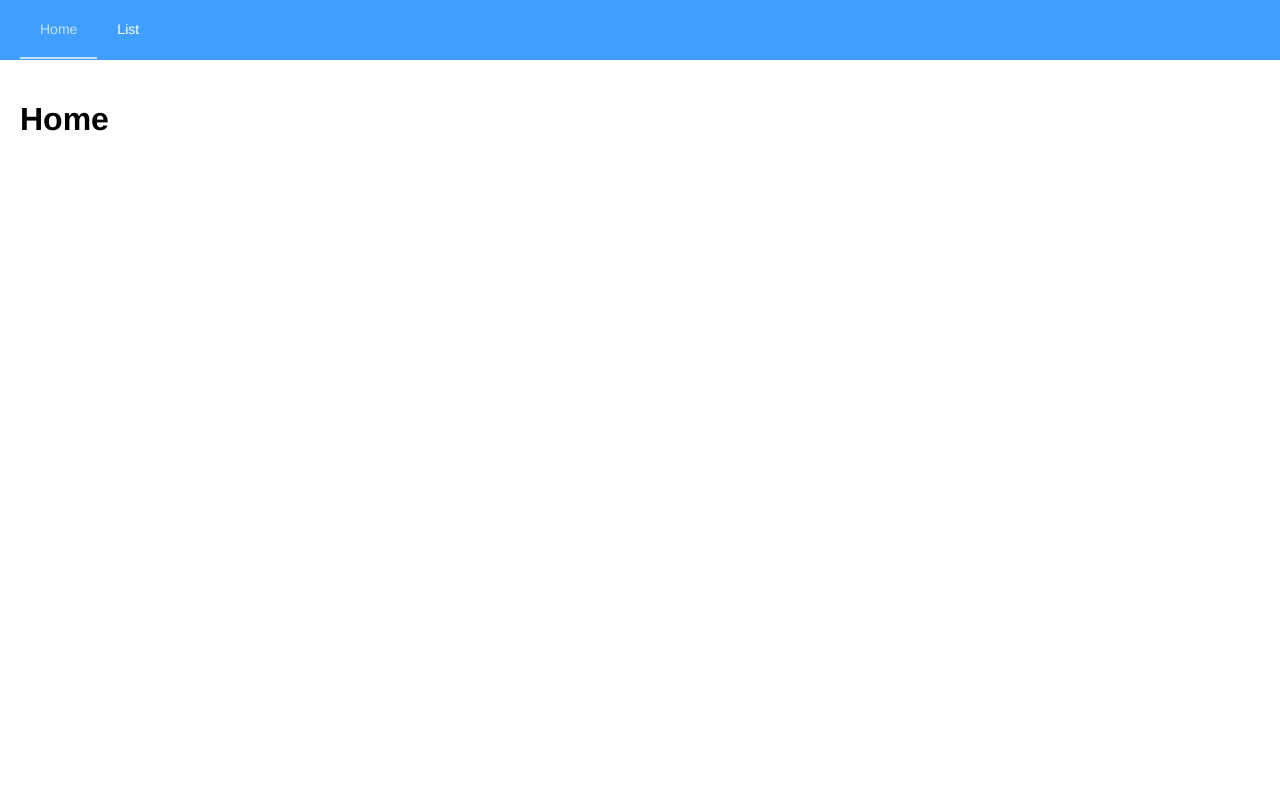
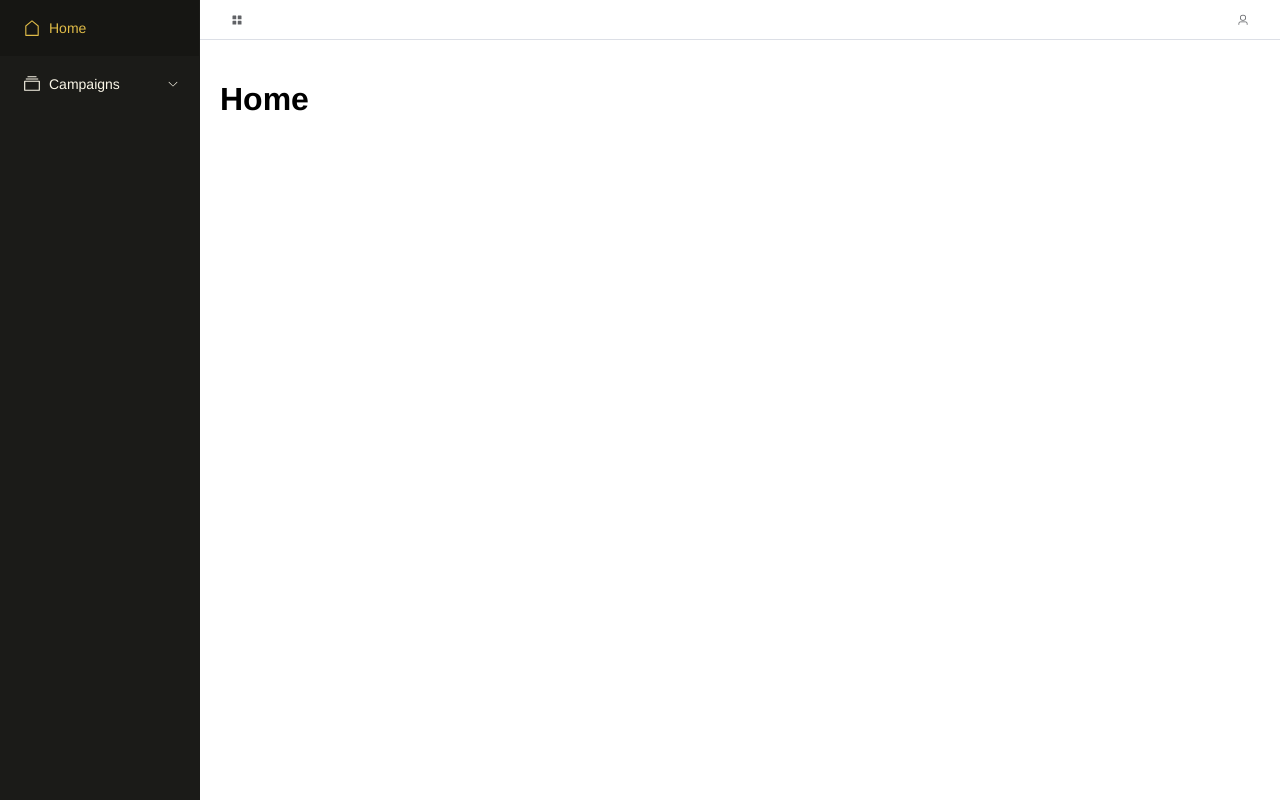
Before and after one commit to 44px/vue-element-plus-test, a Vue app: page / in a window 1280 px wide. Built offline with nearby package versions, Linux system fonts and the light colour scheme.

Commit message:
Add layout with sidebar and menu

```diff
--- a/package.json
+++ b/package.json
@@ -11,6 +11,8 @@
     "lint": "eslint . --ext .vue,.js,.jsx,.cjs,.mjs,.ts,.tsx,.cts,.mts --fix --ignore-path .gitignore"
   },
   "dependencies": {
+    "@element-plus/icons-vue": "^2.0.10",
+    "@vueuse/core": "^9.4.0",
     "element-plus": "^2.2.18",
     "normalize.css": "^8.0.1",
     "vue": "^3.2.38",
--- a/src/App.vue
+++ /dev/null
@@ -1,37 +0,0 @@
-<script setup lang="ts">
-import { RouterView } from "vue-router";
-import { routes } from "@/pages/router";
-</script>
-
-<template>
-  <el-container>
-    <el-header class="header">
-      <el-menu
-        class="menu"
-        mode="horizontal"
-        router
-        :default-active="$route.path"
-      >
-        <el-menu-item :index="routes.home()">Home</el-menu-item>
-        <el-menu-item :index="routes.campaigns()">List</el-menu-item>
-      </el-menu>
-    </el-header>
-
-    <el-main>
-      <RouterView />
-    </el-main>
-  </el-container>
-</template>
-
-<style scoped>
-.header {
-  background: var(--el-color-primary);
-}
-
-.menu {
-  --el-menu-text-color: var(--el-color-white);
-  --el-menu-active-color: var(--el-color-primary-light-7);
-  --el-menu-bg-color: transparent;
-  --el-menu-border-color: transparent;
-}
-</style>
--- /dev/null
+++ b/src/app/App.vue
@@ -0,0 +1,10 @@
+<script setup lang="ts">
+import { RouterView } from "vue-router";
+import PrivateLayout from "@/app/layouts/PrivateLayout.vue";
+</script>
+
+<template>
+  <PrivateLayout>
+    <RouterView />
+  </PrivateLayout>
+</template>
--- /dev/null
+++ b/src/app/layouts/NavigationMenu.vue
@@ -0,0 +1,56 @@
+<script setup lang="ts">
+import { defineProps } from "vue";
+import { menu, isMenuGroup, MenuItem } from "@/app/menu";
+
+type Props = {
+  collapse?: boolean;
+};
+
+defineProps<Props>();
+
+const getSlotName = (menuItem: MenuItem) => {
+  return isMenuGroup(menuItem) ? "title" : "default";
+};
+</script>
+
+<template>
+  <el-menu
+    class="menu"
+    mode="vertical"
+    router
+    :default-active="$route.path"
+    :collapse="collapse"
+    :collapse-transition="false"
+    text-color="#fbf7e8"
+    active-text-color="#e0bc48"
+    background-color="#1b1b18"
+  >
+    <component
+      v-for="item in menu"
+      :key="item.title"
+      :is="isMenuGroup(item) ? 'el-sub-menu' : 'el-menu-item'"
+      :index="isMenuGroup(item) ? item.title : item.link"
+    >
+      <template #[getSlotName(item)]>
+        <el-icon><component :is="item.icon" /></el-icon>
+        <span>{{ item.title }}</span>
+      </template>
+
+      <template #default v-if="isMenuGroup(item)">
+        <el-menu-item
+          v-for="subItem in item.items"
+          :key="subItem.title"
+          :index="subItem.link"
+        >
+          {{ subItem.title }}
+        </el-menu-item>
+      </template>
+    </component>
+  </el-menu>
+</template>
+
+<style scoped>
+.menu {
+  --el-menu-border-color: transparent;
+}
+</style>
--- /dev/null
+++ b/src/app/layouts/PrivateLayout.vue
@@ -0,0 +1,73 @@
+<script setup lang="ts">
+import { Menu as MenuIcon, User } from "@element-plus/icons-vue";
+import NavigationMenu from "@/app/layouts/NavigationMenu.vue";
+import { useSidebar } from "@/app/layouts/useSidebar";
+
+const { isSidebarVisible, sidebarMode, toggleSidebar } = useSidebar();
+</script>
+
+<template>
+  <el-container class="wrapper">
+    <div class="drawer-wrapper" v-if="sidebarMode === 'drawer'">
+      <el-drawer
+        v-model="isSidebarVisible"
+        :show-close="false"
+        :with-header="false"
+        direction="ltr"
+        :size="200"
+        ><NavigationMenu
+      /></el-drawer>
+    </div>
+    <el-aside class="aside" v-else :width="isSidebarVisible ? '200px' : '64px'"
+      ><NavigationMenu :collapse="!isSidebarVisible"
+    /></el-aside>
+
+    <el-container>
+      <el-header class="header">
+        <el-button text :icon="MenuIcon" @click="toggleSidebar()" />
+
+        <div>
+          <el-dropdown trigger="click">
+            <el-button text :icon="User" />
+
+            <template #dropdown>
+              <el-dropdown-menu>
+                <el-dropdown-item>Profile</el-dropdown-item>
+                <el-dropdown-item>Log out</el-dropdown-item>
+              </el-dropdown-menu>
+            </template>
+          </el-dropdown>
+        </div>
+      </el-header>
+
+      <el-main>
+        <slot></slot>
+      </el-main>
+    </el-container>
+  </el-container>
+</template>
+
+<style scoped>
+.wrapper {
+  --rm-sidebar-bg-color: #1b1b18;
+  height: 100vh;
+}
+
+.drawer-wrapper :deep(.el-drawer) {
+  --el-drawer-bg-color: var(--rm-sidebar-bg-color);
+  --el-drawer-padding-primary: 0;
+}
+
+.aside {
+  background: var(--rm-sidebar-bg-color);
+}
+
+.header {
+  display: flex;
+  align-items: center;
+  justify-content: space-between;
+  height: 40px;
+  background: var(--el-drawer-bg-color);
+  border-bottom: 1px solid var(--el-border-color);
+}
+</style>
--- /dev/null
+++ b/src/app/layouts/useSidebar.ts
@@ -0,0 +1,47 @@
+import { computed, ref, watch } from "vue";
+import { useMediaQuery } from "@vueuse/core";
+
+const LS_IS_SIDEBAR_VISIBLE = "rmIsSidebarVisible";
+
+const saveIsSidebarVisible = (collapse: boolean) => {
+  localStorage.setItem(LS_IS_SIDEBAR_VISIBLE, JSON.stringify(collapse));
+};
+
+const restoreIsSidebarVisible = (): boolean => {
+  const value = localStorage.getItem(LS_IS_SIDEBAR_VISIBLE);
+  return value ? JSON.parse(value) : true;
+};
+
+export const useSidebar = () => {
+  const isLargeScreen = useMediaQuery("(min-width: 1024px)");
+  const sidebarMode = computed(() => {
+    return isLargeScreen.value ? "aside" : "drawer";
+  });
+
+  const isSidebarVisible = ref(
+    isLargeScreen.value ? restoreIsSidebarVisible() : false
+  );
+
+  const toggleSidebar = () => {
+    isSidebarVisible.value = !isSidebarVisible.value;
+  };
+
+  // Automatically show/hide menu on window resize
+  watch(isLargeScreen, () => {
+    isSidebarVisible.value = isLargeScreen.value
+      ? restoreIsSidebarVisible()
+      : false;
+  });
+
+  watch(isSidebarVisible, () => {
+    if (isLargeScreen.value) {
+      saveIsSidebarVisible(isSidebarVisible.value);
+    }
+  });
+
+  return {
+    sidebarMode,
+    isSidebarVisible,
+    toggleSidebar,
+  };
+};
--- /dev/null
+++ b/src/app/menu.ts
@@ -0,0 +1,42 @@
+import { routes } from "@/pages/router";
+import { Files, House } from "@element-plus/icons-vue";
+import type { Component } from "vue";
+
+type SubMenuItem = {
+  title: string;
+  link: string;
+};
+
+type TopLevelMenuItem = {
+  icon: Component;
+  title: string;
+  link: string;
+};
+
+type MenuItemsGroup = {
+  icon: Component;
+  title: string;
+  items: SubMenuItem[];
+};
+
+export type MenuItem = TopLevelMenuItem | MenuItemsGroup;
+
+export const isMenuGroup = (menuItem: MenuItem): menuItem is MenuItemsGroup => {
+  return "items" in menuItem;
+};
+
+export const menu: MenuItem[] = [
+  {
+    icon: House,
+    title: "Home",
+    link: routes.home(),
+  },
+  {
+    icon: Files,
+    title: "Campaigns",
+    items: [
+      { title: "List", link: routes.campaigns() },
+      { title: "Create", link: "/404" },
+    ],
+  },
+];
--- a/src/main.ts
+++ b/src/main.ts
@@ -2,9 +2,9 @@ import { createApp } from "vue";
 import ElementPlus from "element-plus";
 import "normalize.css/normalize.css";
 import "element-plus/dist/index.css";
-import "./style.css";
-import App from "./App.vue";
-import { router } from "./pages/router";
+import "@/app/style.css";
+import App from "@/app/App.vue";
+import { router } from "@/pages/router";
 
 const app = createApp(App);
 
```
Also changed, not shown: src/app/style.css (renamed from src/style.css), 1 other file (tests, documents, lock files or other folders).
